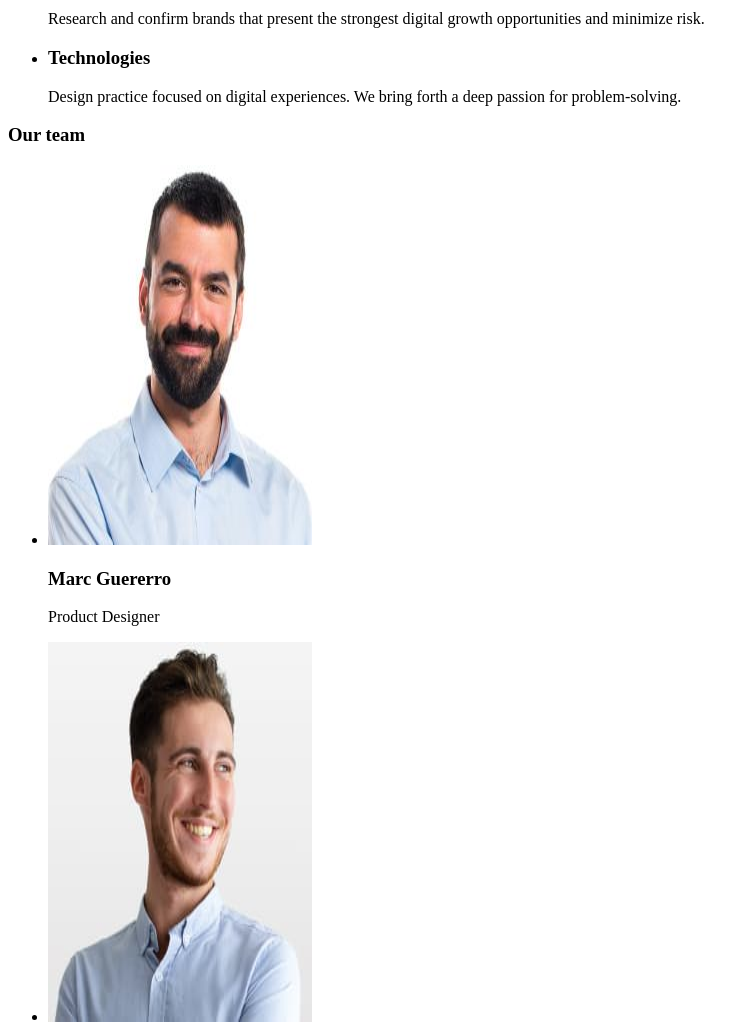
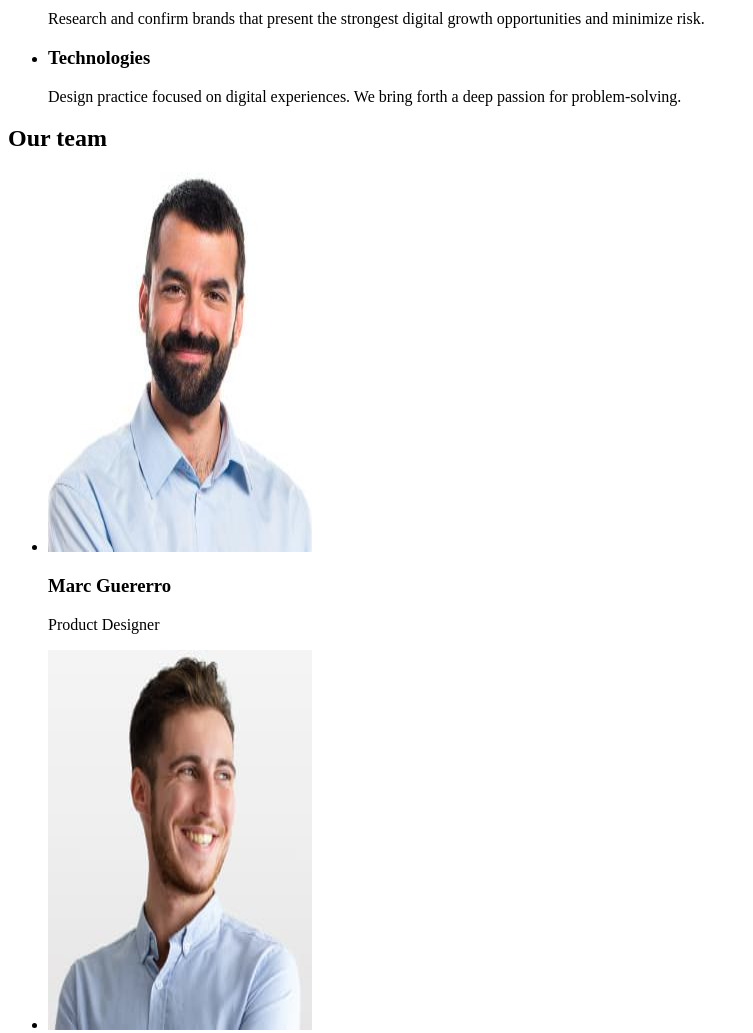
Before and after one commit to annasheremeta/fson-114, a plain HTML site: page index.html in a window 1280 px wide. Shown: the part 440-1473 px from the top of the page, without its empty margins (0-753 px from the left). Drawn offline with Linux system fonts and the light colour scheme.

Commit message:
new structure

```diff
--- a/index.html
+++ b/index.html
@@ -74,10 +74,12 @@ for Your Business" />
                 </li>
             </ul>
         </section>
-        <!--Our team section-->
-        <section>
+        <!--Our team Section-->
 
-            <h3>Our team</h3>
+
+        <section id="team">
+
+            <h2>Our team</h2>
             <ul>
                 <li>
 
```
